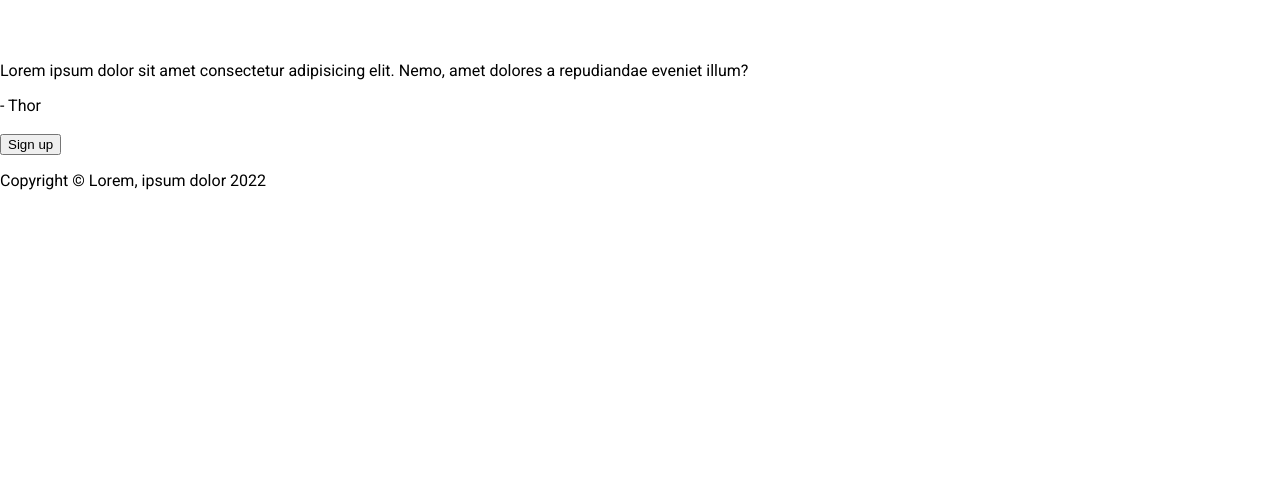
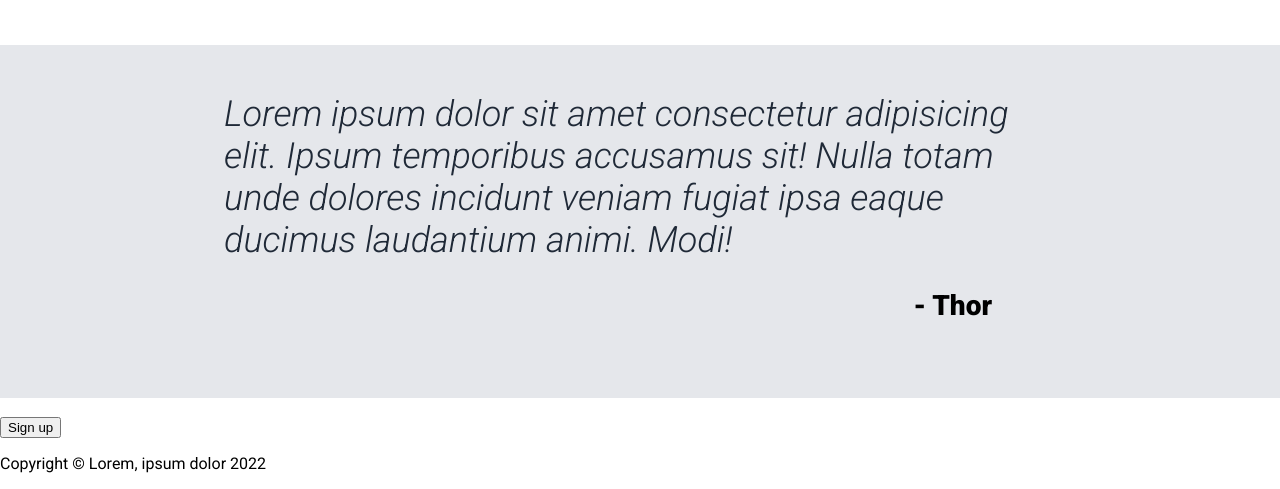
Before and after one commit to ArcaneIRE/odin-landing-page, a plain HTML site: page index.html in a window 1280 px wide. Shown: the part 976-1465 px from the top of the page. Before the commit the page ends 1182 px from the top, so only its background shows below. Drawn offline with Linux system fonts and the light colour scheme.

Commit message:
Add quote styles

```diff
--- a/index.html
+++ b/index.html
@@ -58,10 +58,12 @@
         </div>
     </div>
     <div id="quote">
-        <p>
-            Lorem ipsum dolor sit amet consectetur adipisicing elit. Nemo, amet dolores a repudiandae eveniet illum?
-        </p>
-        <p id="quote-source">- Thor</p>
+        <div class="quote-wrapper">
+            <p id="quote-text">
+                Lorem ipsum dolor sit amet consectetur adipisicing elit. Ipsum temporibus accusamus sit! Nulla totam unde dolores incidunt veniam fugiat ipsa eaque ducimus laudantium animi. Modi!
+            </p>
+            <p id="quote-source">- Thor</p>
+        </div>
     </div>
     <div id="call-to-action">
         <div id="cta-content">
--- a/styles.css
+++ b/styles.css
@@ -83,12 +83,13 @@ nav > ul > li {
 }
 
 #hero-sign-up {
-    padding: .5em 2em;
+    padding: .75em 2em;
     border: none;
     border-radius: 5px;
     background-color: #3882F6;
     color: #F9FAF8;
     font-weight: 700;
+    font-size: 1rem;
 }
 
 .hero-wrapper > img {
@@ -148,3 +149,32 @@ nav > ul > li {
     text-align: center;
     color: #1F2937;
 }
+
+/* Quote Section */
+#quote {
+    margin: 0;
+    background-color: #E5E7EB;
+}
+
+.quote-wrapper {
+    width: calc(var(--width-percent) - 20%);
+    max-width: var(--max-content-width);
+    display: flex;
+    flex-direction: column;
+    margin: 0 auto;
+    padding: 3rem;
+}
+
+#quote-text {
+    align-self: flex-start;
+    margin: 0;
+    font-size: 36px;
+    color:#1F2937;
+    font-style: italic;
+}
+#quote-source {
+    margin-right: max(2rem, 5vw);
+    align-self: flex-end;
+    font-size: 28px;
+    font-weight: 700;
+}
```
